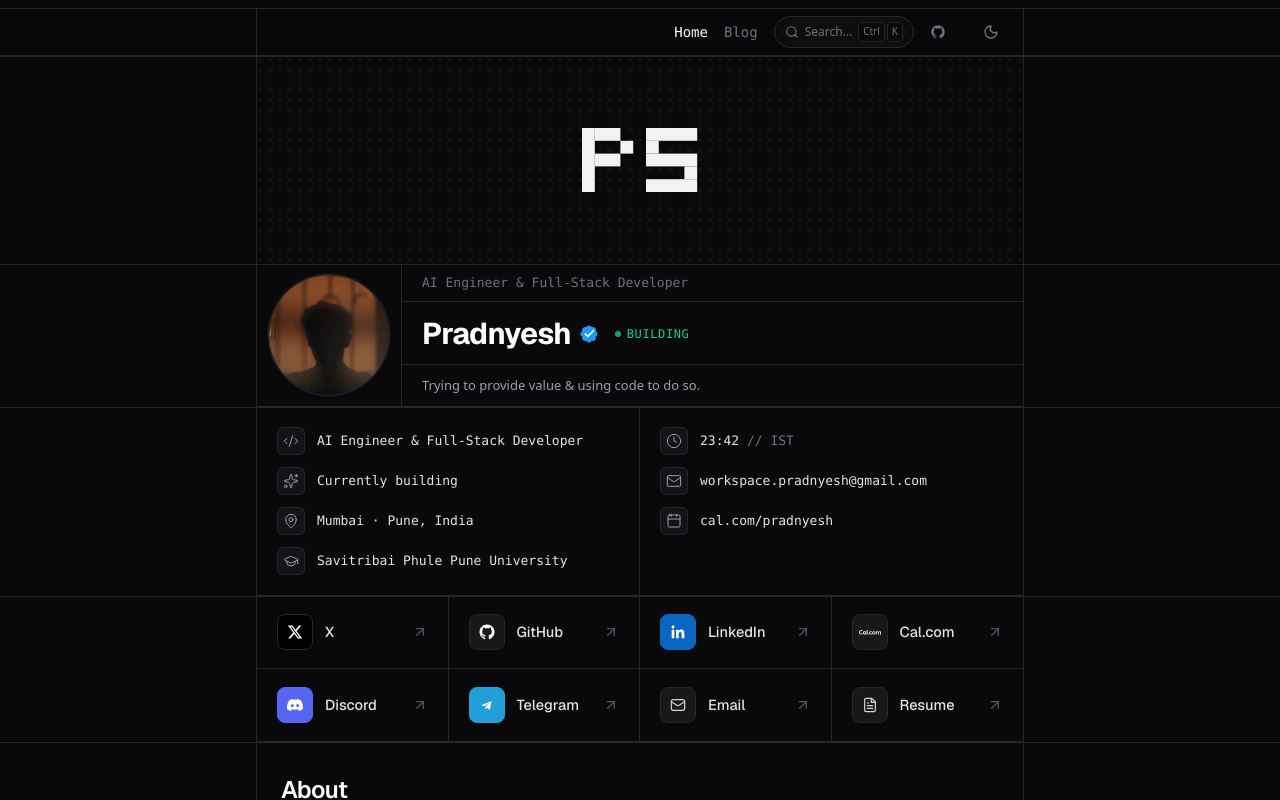
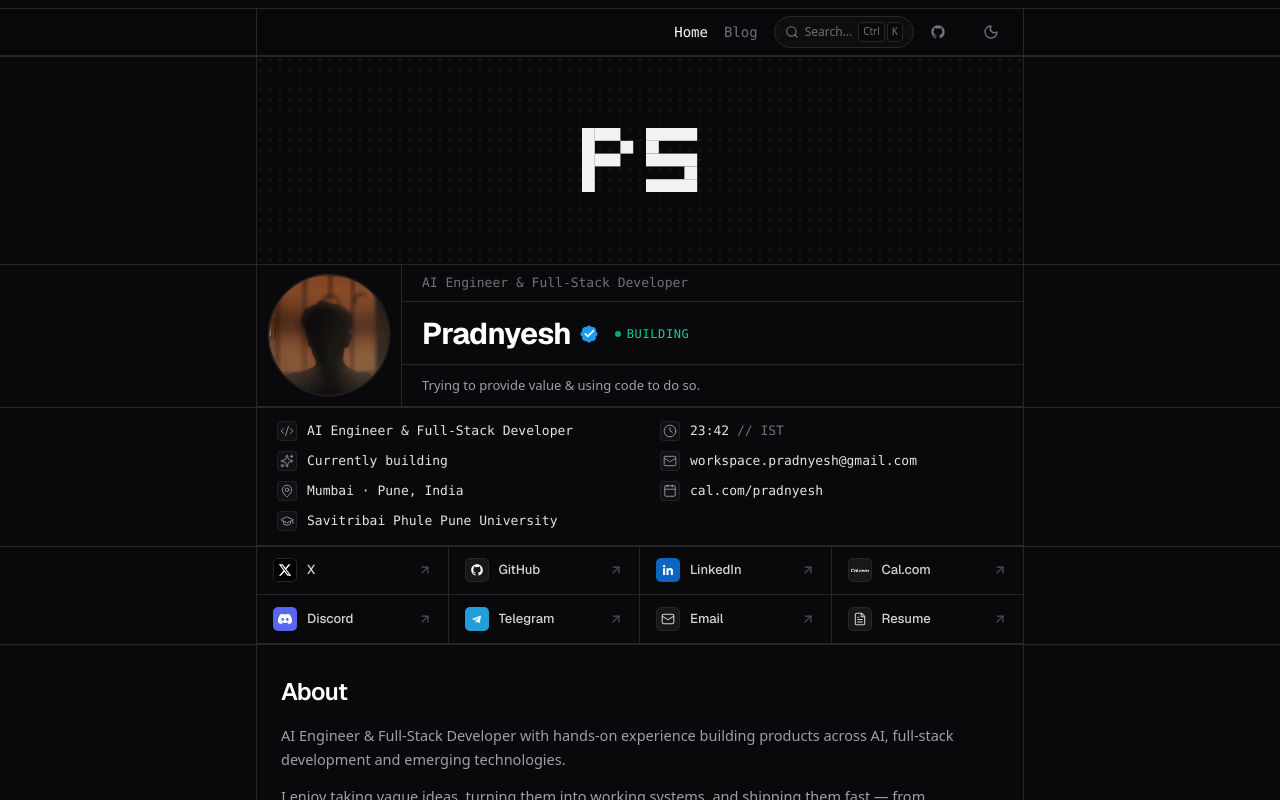
Before and after one commit to 25Pradnyesh/portfolio, a Next.js app: page / in a window 1280 px wide. Shown: the top 800 px of the page. Built offline with nearby package versions, Linux system fonts and the light colour scheme; no server answers.

Commit message:
feat(ui): unify metadata and connections sections into compact technical grid

```diff
--- a/src/components/Overview.tsx
+++ b/src/components/Overview.tsx
@@ -92,67 +92,67 @@ export default function Overview() {
         </div>
       </div>
 
-      {/* 3. INFORMATION / METADATA AREA - 2-Column Monospace Technical Overview */}
+      {/* 3. INFORMATION / METADATA AREA - Unified Technical Profile Block */}
       <section
         data-slot="panel"
-        className="screen-line-before border-x border-edge"
+        className="screen-line-before border-x border-b border-edge bg-[var(--background)] px-4 sm:px-5 py-3 sm:py-3.5"
       >
         <h2 className="sr-only">Overview &amp; Details</h2>
-        <div className="grid grid-cols-1 md:grid-cols-2 border-b border-edge">
-          {/* LEFT COLUMN */}
-          <div className="p-4 sm:p-5 md:border-r border-edge space-y-3">
-            <div className="flex items-center gap-3 font-mono text-xs sm:text-[13px]">
-              <div className="flex size-7 shrink-0 items-center justify-center rounded-md border border-edge bg-zinc-900/80 text-zinc-400">
-                <CodeXml className="size-4" strokeWidth={1.5} />
+        <div className="grid grid-cols-1 md:grid-cols-2 gap-x-6 sm:gap-x-10 gap-y-2 sm:gap-y-2.5">
+          {/* COLUMN 1 */}
+          <div className="space-y-2 sm:space-y-2.5">
+            <div className="flex items-center gap-2.5 font-mono text-xs sm:text-[13px] leading-tight min-w-0">
+              <div className="flex size-5 shrink-0 items-center justify-center rounded-[4px] border border-zinc-800/80 bg-zinc-900/60 text-zinc-400">
+                <CodeXml className="size-3.5" strokeWidth={1.5} />
               </div>
-              <p className="text-zinc-200">
+              <p className="text-zinc-200 truncate">
                 AI Engineer &amp; Full-Stack Developer
               </p>
             </div>
 
-            <div className="flex items-center gap-3 font-mono text-xs sm:text-[13px]">
-              <div className="flex size-7 shrink-0 items-center justify-center rounded-md border border-edge bg-zinc-900/80 text-zinc-400">
-                <Sparkles className="size-4" strokeWidth={1.5} />
+            <div className="flex items-center gap-2.5 font-mono text-xs sm:text-[13px] leading-tight min-w-0">
+              <div className="flex size-5 shrink-0 items-center justify-center rounded-[4px] border border-zinc-800/80 bg-zinc-900/60 text-zinc-400">
+                <Sparkles className="size-3.5" strokeWidth={1.5} />
               </div>
-              <p className="text-zinc-200">
+              <p className="text-zinc-200 truncate">
                 Currently building
               </p>
             </div>
 
-            <div className="flex items-center gap-3 font-mono text-xs sm:text-[13px]">
-              <div className="flex size-7 shrink-0 items-center justify-center rounded-md border border-edge bg-zinc-900/80 text-zinc-400">
-                <MapPin className="size-4" strokeWidth={1.5} />
+            <div className="flex items-center gap-2.5 font-mono text-xs sm:text-[13px] leading-tight min-w-0">
+              <div className="flex size-5 shrink-0 items-center justify-center rounded-[4px] border border-zinc-800/80 bg-zinc-900/60 text-zinc-400">
+                <MapPin className="size-3.5" strokeWidth={1.5} />
               </div>
-              <p className="text-zinc-200">
+              <p className="text-zinc-200 truncate">
                 Mumbai · Pune, India
               </p>
             </div>
 
-            <div className="flex items-center gap-3 font-mono text-xs sm:text-[13px]">
-              <div className="flex size-7 shrink-0 items-center justify-center rounded-md border border-edge bg-zinc-900/80 text-zinc-400">
-                <GraduationCap className="size-4" strokeWidth={1.5} />
+            <div className="flex items-center gap-2.5 font-mono text-xs sm:text-[13px] leading-tight min-w-0">
+              <div className="flex size-5 shrink-0 items-center justify-center rounded-[4px] border border-zinc-800/80 bg-zinc-900/60 text-zinc-400">
+                <GraduationCap className="size-3.5" strokeWidth={1.5} />
               </div>
-              <p className="text-zinc-200">
+              <p className="text-zinc-200 truncate">
                 Savitribai Phule Pune University
               </p>
             </div>
           </div>
 
-          {/* RIGHT COLUMN */}
-          <div className="p-4 sm:p-5 border-t md:border-t-0 border-edge space-y-3">
-            <div className="flex items-center gap-3 font-mono text-xs sm:text-[13px]">
-              <div className="flex size-7 shrink-0 items-center justify-center rounded-md border border-edge bg-zinc-900/80 text-zinc-400">
-                <Clock className="size-4" strokeWidth={1.5} />
+          {/* COLUMN 2 */}
+          <div className="space-y-2 sm:space-y-2.5">
+            <div className="flex items-center gap-2.5 font-mono text-xs sm:text-[13px] leading-tight min-w-0">
+              <div className="flex size-5 shrink-0 items-center justify-center rounded-[4px] border border-zinc-800/80 bg-zinc-900/60 text-zinc-400">
+                <Clock className="size-3.5" strokeWidth={1.5} />
               </div>
-              <p className="text-zinc-200">
+              <p className="text-zinc-200 truncate">
                 <span>{currentTime || "--:--"}</span>
                 <span className="text-zinc-500">{" // IST"}</span>
               </p>
             </div>
 
-            <div className="flex items-center gap-3 font-mono text-xs sm:text-[13px]">
-              <div className="flex size-7 shrink-0 items-center justify-center rounded-md border border-edge bg-zinc-900/80 text-zinc-400">
-                <Mail className="size-4" strokeWidth={1.5} />
+            <div className="flex items-center gap-2.5 font-mono text-xs sm:text-[13px] leading-tight min-w-0">
+              <div className="flex size-5 shrink-0 items-center justify-center rounded-[4px] border border-zinc-800/80 bg-zinc-900/60 text-zinc-400">
+                <Mail className="size-3.5" strokeWidth={1.5} />
               </div>
               <a
                 href={`mailto:${personal.email}`}
@@ -163,15 +163,15 @@ export default function Overview() {
               </a>
             </div>
 
-            <div className="flex items-center gap-3 font-mono text-xs sm:text-[13px]">
-              <div className="flex size-7 shrink-0 items-center justify-center rounded-md border border-edge bg-zinc-900/80 text-zinc-400">
-                <Calendar className="size-4" strokeWidth={1.5} />
+            <div className="flex items-center gap-2.5 font-mono text-xs sm:text-[13px] leading-tight min-w-0">
+              <div className="flex size-5 shrink-0 items-center justify-center rounded-[4px] border border-zinc-800/80 bg-zinc-900/60 text-zinc-400">
+                <Calendar className="size-3.5" strokeWidth={1.5} />
               </div>
               <a
                 href={personal.socials.cal}
                 target="_blank"
                 rel="noopener noreferrer"
-                className="text-zinc-200 hover:text-white transition-colors"
+                className="text-zinc-200 hover:text-white truncate transition-colors"
               >
                 cal.com/pradnyesh
               </a>
--- a/src/components/SocialLinks.tsx
+++ b/src/components/SocialLinks.tsx
@@ -24,56 +24,56 @@ const socialItems: SocialItem[] = [
   {
     name: "X",
     url: "https://x.com/Pradnyesh_25",
-    icon: <BrandXIcon className="size-4 text-white" />,
+    icon: <BrandXIcon className="size-3.5 text-white" />,
     containerClass: "bg-black border border-zinc-800",
     isExternal: true,
   },
   {
     name: "GitHub",
     url: "https://github.com/25Pradnyesh",
-    icon: <BrandGithubIcon className="size-4.5 text-white" />,
+    icon: <BrandGithubIcon className="size-3.5 text-white" />,
     containerClass: "bg-zinc-900 border border-zinc-800",
     isExternal: true,
   },
   {
     name: "LinkedIn",
     url: "https://www.linkedin.com/in/pradnyesh-s/",
-    icon: <BrandLinkedinIn className="size-4.5 text-white" />,
-    containerClass: "bg-[#0A66C2] border border-[#0A66C2]",
+    icon: <BrandLinkedinIn className="size-3.5 text-white" />,
+    containerClass: "bg-[#0A66C2] border border-[#0A66C2]/80",
     isExternal: true,
   },
   {
     name: "Cal.com",
     url: "https://cal.com/pradnyesh",
-    icon: <BrandCalIcon className="w-5.5 h-auto text-white" />,
+    icon: <BrandCalIcon className="w-4.5 h-auto text-white" />,
     containerClass: "bg-zinc-900 border border-zinc-800",
     isExternal: true,
   },
   {
     name: "Discord",
     url: "https://discord.com/users/1397630514554212554",
-    icon: <BrandDiscordIcon className="size-4 text-white" />,
-    containerClass: "bg-[#5865F2] border border-[#5865F2]",
+    icon: <BrandDiscordIcon className="size-3.5 text-white" />,
+    containerClass: "bg-[#5865F2] border border-[#5865F2]/80",
     isExternal: true,
   },
   {
     name: "Telegram",
     url: "https://t.me/Pradnyesh_25",
-    icon: <BrandTelegramIcon className="size-4.5 text-white" />,
-    containerClass: "bg-[#229ED9] border border-[#229ED9]",
+    icon: <BrandTelegramIcon className="size-4" />,
+    containerClass: "bg-[#229ED9] border border-[#229ED9]/80",
     isExternal: true,
   },
   {
     name: "Email",
     url: "mailto:workspace.pradnyesh@gmail.com",
-    icon: <BrandEmailIcon className="size-4 text-zinc-300" />,
+    icon: <BrandEmailIcon className="size-3.5 text-zinc-300" />,
     containerClass: "bg-zinc-900 border border-zinc-800",
     isExternal: false,
   },
   {
     name: "Resume",
     url: "/resume.pdf",
-    icon: <BrandResumeIcon className="size-4 text-zinc-300" />,
+    icon: <BrandResumeIcon className="size-3.5 text-zinc-300" />,
     containerClass: "bg-zinc-900 border border-zinc-800",
     isExternal: true,
   },
@@ -83,7 +83,7 @@ export default function SocialLinks() {
   return (
     <section
       data-slot="panel"
-      className="screen-line-before border-x border-edge"
+      className="screen-line-before border-x border-b border-edge bg-[var(--background)]"
     >
       <h2 className="sr-only">Social Links &amp; Connections</h2>
       <div className="grid grid-cols-2 sm:grid-cols-4">
@@ -93,21 +93,23 @@ export default function SocialLinks() {
             href={item.url}
             target={item.isExternal ? "_blank" : undefined}
             rel={item.isExternal ? "noopener noreferrer" : undefined}
-            className={`group flex items-center justify-between px-4 sm:px-5 py-4 sm:py-4.5 hover:bg-zinc-900/50 transition-colors border-b border-edge ${
+            className={`group flex items-center justify-between px-3.5 sm:px-4 py-2.5 sm:py-3 hover:bg-zinc-900/40 transition-colors ${
+              idx < 6 ? "border-b border-edge" : "border-b-0"
+            } ${idx < 4 ? "sm:border-b sm:border-edge" : "sm:border-b-0"} ${
               idx % 2 === 0 ? "border-r border-edge" : "border-r-0"
             } ${idx % 4 !== 3 ? "sm:border-r sm:border-edge" : "sm:border-r-0"}`}
           >
-            <div className="flex items-center gap-3 min-w-0">
+            <div className="flex items-center gap-2.5 min-w-0">
               <div
-                className={`flex size-8.5 sm:size-9 shrink-0 items-center justify-center rounded-lg ${item.containerClass}`}
+                className={`flex size-6 shrink-0 items-center justify-center rounded-[5px] ${item.containerClass}`}
               >
                 {item.icon}
               </div>
-              <span className="text-sm sm:text-[14.5px] font-medium text-zinc-200 group-hover:text-white transition-colors truncate">
+              <span className="text-xs sm:text-[13px] font-medium text-zinc-300 group-hover:text-white transition-colors truncate">
                 {item.name}
               </span>
             </div>
-            <ArrowUpRight className="size-4 text-zinc-600 group-hover:text-zinc-300 group-hover:translate-x-0.5 group-hover:-translate-y-0.5 transition-all duration-150 shrink-0 ml-1.5" />
+            <ArrowUpRight className="size-3.5 text-zinc-600 group-hover:text-zinc-300 group-hover:translate-x-0.5 group-hover:-translate-y-0.5 transition-all duration-150 shrink-0 ml-1.5" />
           </a>
         ))}
       </div>
```
